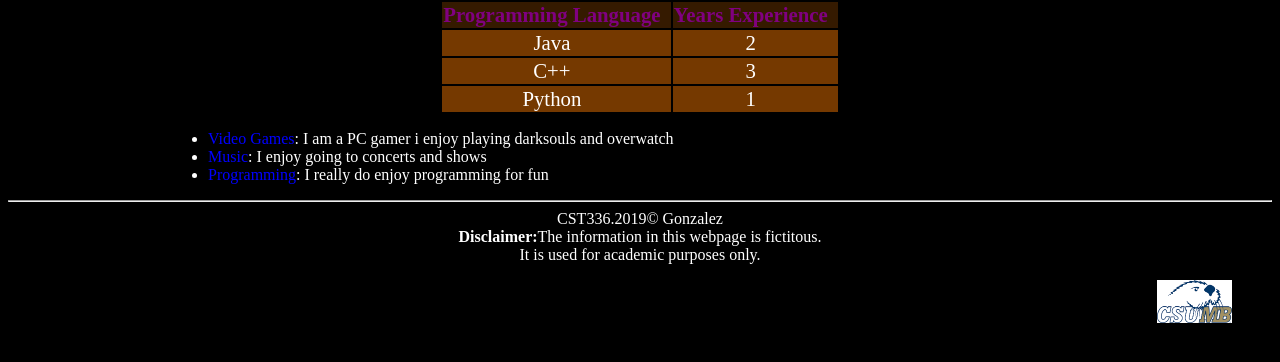
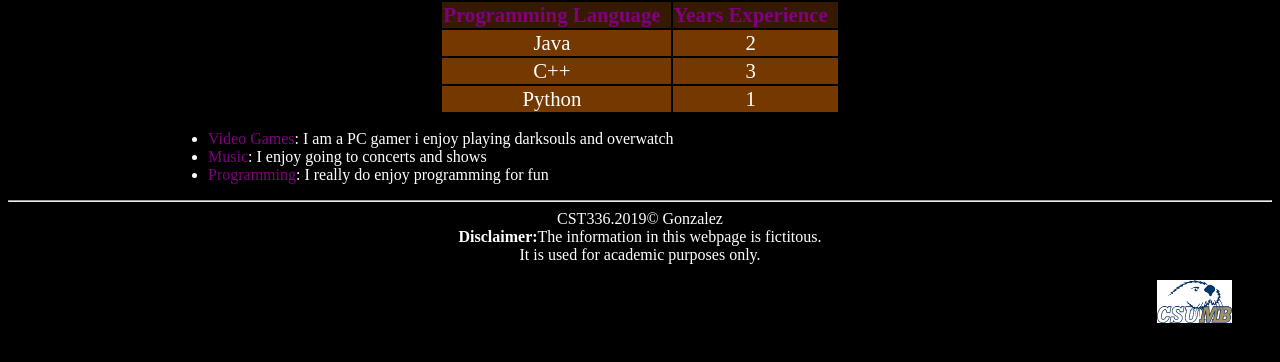
Before and after one commit to Abel101/CST336, a PHP site: page /labs/lab1/about.html in a window 1280 px wide. Shown: the part 206-568 px from the top of the page. Run offline with PHP 8.4, Linux system fonts and the light colour scheme.

Commit message:
adding to lab 1

```diff
--- a/labs/lab1/css/styles.css
+++ b/labs/lab1/css/styles.css
@@ -43,7 +43,8 @@ nav a:hover{
 }
 
 .hobby{
-    color: blue;
+    color: purple;
+    text-align: center;
 }
 h1{
     font-family:'Pacifico', cursive;
```
